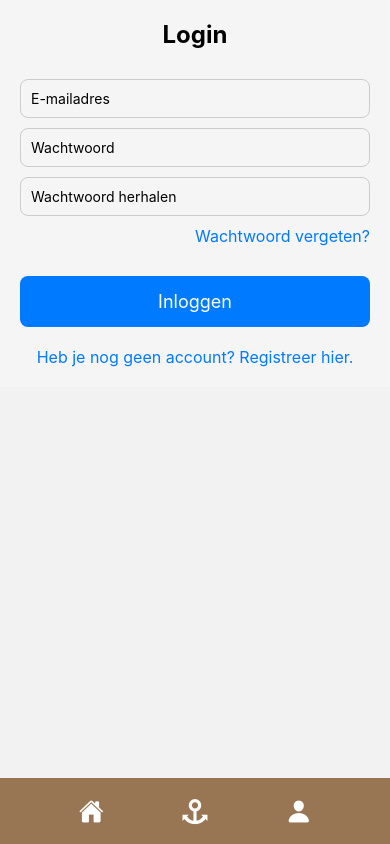
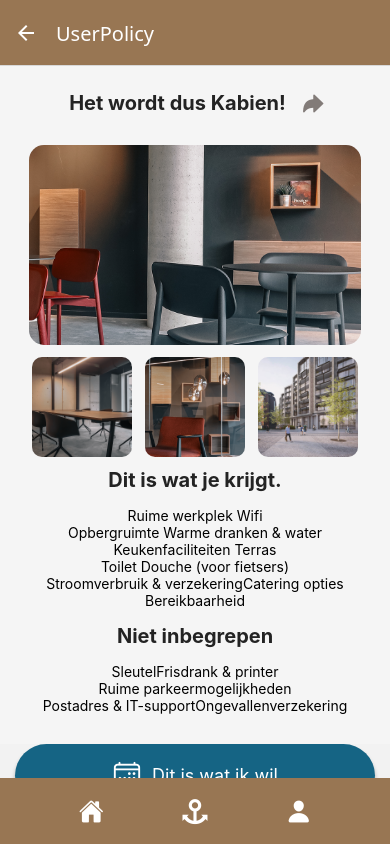
Before and after one commit to Jairo-Lopez-Navarrete/Examen_WebExpert_2, a React Native app: screen /UserPolicy in a window 390 px wide. Built offline with nearby package versions, Linux system fonts and the light colour scheme.

Commit message:
laatste versie

```diff
--- a/App.js
+++ b/App.js
@@ -22,6 +22,7 @@ import Login from './screens/Login';
 import Register from './screens/Register';
 import PaymentPage from './screens/PaymentPage';
 import ForgotPassword from './screens/ForgotPassword';
+import UserPolicy from './screens/UserPolicy';
 
 const Stack = createStackNavigator();
 
@@ -66,6 +67,7 @@ const App = () => {
             <Stack.Screen name="EditProfile" component={EditProfile} />
             <Stack.Screen name="Register" component={Register} />
             <Stack.Screen name="ForgotPassword" component={ForgotPassword} />
+            <Stack.Screen name="UserPolicy" component={UserPolicy} />
           </Stack.Navigator>
           <Footer />
           <StatusBar style="auto" />
--- a/helpers/RootNavigation.tsx
+++ b/helpers/RootNavigation.tsx
@@ -14,6 +14,7 @@ type Routes = {
     'Login': string;
     'Register': string;
     'ForgotPassword': string;
+    'UserPolicy': string;
 };
 
 export const navigationRef = React.createRef<NavigationContainerRef<Routes>>();
--- a/screens/Profile.tsx
+++ b/screens/Profile.tsx
@@ -73,6 +73,12 @@ export default function Profile() {
         >
           <Ionicons name="settings-outline" size={24} color="white" />
         </Pressable>
+        <Pressable
+          style={styles.userPolicyButton}
+          onPress={() => navigation.navigate('UserPolicy')}
+        >
+          <Ionicons name="help" size={24} color="white" />
+        </Pressable>
       </View>
 
       <View style={styles.userInfo}>
@@ -115,11 +121,7 @@ const styles = StyleSheet.create({
   textInfo: {
     alignItems: 'center'
   },
-  imageAndButton: {
-    flexDirection: "row",
-    justifyContent: "space-between",
-    alignItems: "center"
-  },
+
   profileSection: {
     marginBottom: 20,
   },
@@ -144,7 +146,13 @@ const styles = StyleSheet.create({
     backgroundColor: '#007AFF',
     padding: 10,
     borderRadius: 10,
-    marginLeft: 10,
+    marginLeft: 25,
+  },
+  userPolicyButton: {
+    backgroundColor: '#007AFF',
+    padding: 10,
+    borderRadius: 10,
+    //marginLeft: 10,
   },
   logoutButton: {
     flexDirection: 'row',
--- /dev/null
+++ b/screens/UserPolicy.tsx
@@ -0,0 +1,276 @@
+import React, { useState, useEffect, useCallback } from 'react';
+import { View, Text, StyleSheet, Pressable, Image, Modal, TouchableOpacity, ScrollView, Share, RefreshControl} from 'react-native';
+import Ionicons from 'react-native-vector-icons/Ionicons';
+import {navigate} from '../helpers/RootNavigation';
+import AsyncStorage from '@react-native-async-storage/async-storage';
+
+
+export default function Kabien(){
+    const [modalVisible, setModalVisible] = useState(false);
+    const [currentImageIndex, setCurrentImageIndex] = useState(0);
+    const [isLoggedIn, setIsLoggedIn] = useState(false);
+    const [refreshing, setRefreshing] = useState(false);
+
+        const onRefresh = useCallback(() => {
+          setRefreshing(true);
+          setTimeout(() => {
+            setRefreshing(false);
+          }, 2000);
+        }, []);
+
+
+
+    useEffect(() => {
+      const checkLoginStatus = async () => {
+        try {
+          const user = await AsyncStorage.getItem('user');
+          if (user) {
+            setIsLoggedIn(true);
+          } else {
+            setIsLoggedIn(false);
+          }
+        } catch (error) {
+          console.error('Fout bij het ophalen van gebruikersgegevens:', error);
+          setIsLoggedIn(false);
+        }
+      };
+
+      checkLoginStatus();
+    }, []);
+
+    const handleCalendarPress = () => {
+      if (isLoggedIn) {
+        navigate('CalendarPage');
+      } else {
+        navigate('Login');
+      }
+    };
+
+    const shareInfo = async () => {
+      try {
+        const result = await Share.share({
+          message: 'Check deze geweldige werkplek: Kabien! Een groot lokaal voor 8 personen, Wifi, Keukenfaciliteiten en meer. Perfect voor freelancers en bedrijven!\n\n Bekijk de details hier: https://jouwwebsite.com/kabien',
+        });
+
+        if (result.action === Share.sharedAction) {
+          if (result.activityType) {
+            console.log('Gedeeld via: ', result.activityType);
+          } else {
+            console.log('Deel actie werd uitgevoerd.');
+          }
+        } else if (result.action === Share.dismissedAction) {
+          console.log('Deel actie werd geannuleerd.');
+        }
+      } catch (error) {
+        console.error('Fout bij delen:', error);
+      }
+    };
+
+    const images = [
+        require('../assets/TestPic1.png'),
+        require('../assets/TestPic2.png'),
+        require('../assets/TestPic3.jpg'),
+    ];
+
+    const openModal = (index: number) => {
+        setCurrentImageIndex(index);
+        setModalVisible(true);
+    };
+
+    const closeModal = () => {
+        setModalVisible(false);
+    };
+
+    const nextImage = () => {
+        setCurrentImageIndex((prevIndex) => (prevIndex + 1) % images.length);
+    };
+
+    const prevImage = () => {
+        setCurrentImageIndex((prevIndex) => (prevIndex - 1 + images.length) % images.length);
+    };
+
+    const included = [
+        ["Ruime werkplek ", "Wifi"],
+        ["Opbergruimte ", "Warme dranken & water"],
+        ["Keukenfaciliteiten ", "Terras"],
+        ["Toilet ", "Douche (voor fietsers)"],
+        ["Stroomverbruik & verzekering"],
+        ["Catering opties"],
+        ["Bereikbaarheid"]
+    ]
+
+    const notIncluded = [
+        ["Sleutel"],
+        ["Frisdrank & printer"],
+        ["Ruime parkeermogelijkheden"],
+        ["Postadres & IT-support"],
+        ["Ongevallenverzekering"],
+    ]
+
+  return (
+    <ScrollView refreshControl={<RefreshControl refreshing={refreshing} onRefresh={onRefresh} />}>
+        <View style={styles.container}>
+          <View style={styles.titleContainer}>
+           <Text style={styles.text}>Het wordt dus Kabien!</Text>
+          <TouchableOpacity onPress={shareInfo}>
+           <Ionicons name="arrow-redo" style={styles.iconShare}/>
+          </TouchableOpacity>
+          </View>
+        <Image source={require('../assets/TestPic4.png')} style={styles.image}/>
+        <View style={styles.imageSmallContainer}>
+            {images.map((image, index) =>(
+                 <Pressable key={index} onPress={() => openModal(index)}>
+                 <Image source={image} style={styles.imageSmall}/>
+             </Pressable>
+            ))}
+        </View>
+
+        <Modal visible={modalVisible} transparent={true} animationType="fade">
+            <View style={styles.modalContainer}>
+                <TouchableOpacity style={styles.closeButton} onPress={closeModal}>
+                    <Ionicons name="close-circle" size={40} color="white"/>
+                </TouchableOpacity>
+
+                <TouchableOpacity style={styles.prevButton} onPress={prevImage}>
+                    <Ionicons name="chevron-back-circle" size={50} color="white" />
+                </TouchableOpacity>
+
+                <Image source={images[currentImageIndex]} style={styles.fullImage}/>
+
+                <TouchableOpacity style={styles.nextButton} onPress={nextImage}>
+                    <Ionicons name="chevron-forward-circle" size={50} color="white" />
+                </TouchableOpacity>
+            </View>
+        </Modal>
+        <Text style={styles.text}>Dit is wat je krijgt.</Text>
+        <View style={styles.textContainer}>
+            <Text>{included[0]}</Text>
+            <Text>{included[1]}</Text>
+            <Text>{included[2]}</Text>
+            <Text>{included[3]}</Text>
+            <Text>{included[4]}</Text>
+            <Text>{included[5]}</Text>
+            <Text>{included[6]}</Text>
+        </View>
+        <Text style={styles.text}>Niet inbegrepen</Text>
+        <View style={styles.textContainer}>
+            <Text>{notIncluded[0]}</Text>
+            <Text>{notIncluded[1]}</Text>
+            <Text>{notIncluded[2]}</Text>
+            <Text>{notIncluded[3]}</Text>
+            <Text>{notIncluded[4]}</Text>
+        </View>
+   </View>
+   <View>
+   <TouchableOpacity style={styles.calenderButton} onPress={handleCalendarPress}>
+                <Ionicons name="calendar-outline" size={30} color="white" />
+                <Text style={styles.buttonText}>Dit is wat ik wil</Text>
+   </TouchableOpacity>
+   </View>
+    </ScrollView>
+  );
+};
+
+const styles = StyleSheet.create({
+  container: {
+    flex: 1,
+    //justifyContent: 'center',
+    padding: 20,
+    alignItems: 'center',
+    backgroundColor: '#f5f5f5',
+  },
+  titleContainer: {
+    flexDirection: 'row',
+    justifyContent: 'space-evenly',
+    alignItems: 'center',
+    marginBottom: 20,
+  },
+  iconShare: {
+    fontSize: 25,
+    marginLeft: 10,
+    color: '#827B78'
+  },
+  text: {
+    fontSize: 20,
+    fontWeight: 'bold',
+    color: '#232323',
+    padding: 5,
+  },
+  textContainer: {
+    display: 'flex',
+    flexDirection: 'row',
+    justifyContent: 'center',
+    flexWrap: 'wrap',
+    padding: 10,
+  },
+  image: {
+    width: '95%',
+    height: 200,
+    borderRadius: 15,
+    margin: 5,
+    display: 'flex',
+    justifyContent: 'flex-end'
+  },
+  imageSmallContainer: {
+    display: 'flex',
+    flexDirection: 'row',
+    justifyContent: 'space-evenly'
+  },
+  imageSmall: {
+    width: 100,
+    height: 100,
+    borderRadius: 10,
+    margin: 6.5,
+  },
+  modalContainer: {
+    flex: 1,
+    backgroundColor: 'rgba(0, 0, 0, 0.8)',
+    justifyContent: 'center',
+    alignItems: 'center',
+  },
+  fullImage: {
+    width: 300,
+    height: 400,
+    borderRadius: 10,
+  },
+  closeButton: {
+    position: 'absolute',
+    top: 40,
+    right: 20,
+  },
+  prevButton: {
+    position: 'absolute',
+    left: 20,
+    top: '50%',
+  },
+  nextButton: {
+    position: 'absolute',
+    right: 20,
+    top: '50%',
+  },
+  icon: {
+    //zINdex: 5,
+    //elevation: 5,
+    fontSize: 17,
+  },
+  calenderButton: {
+        backgroundColor: '#156484',
+        padding: 15,
+        marginTop: 0,
+        margin: 15,
+        borderRadius: 50,
+        flexDirection: 'row',
+        justifyContent: 'center',
+        alignItems: 'center',
+        shadowColor: '#000',
+        shadowOffset: { width: 0, height: 4 },
+        shadowOpacity: 0.3,
+        shadowRadius: 4,
+        elevation: 5,
+  },
+  buttonText: {
+    fontSize: 18,
+    color: '#fff',
+    marginLeft: 10
+  }
+});
```
